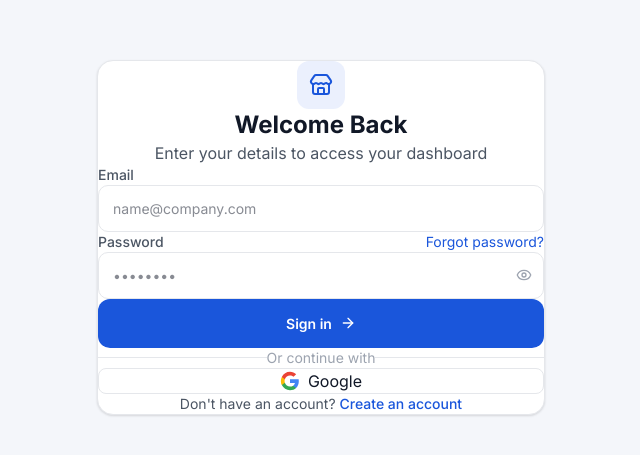
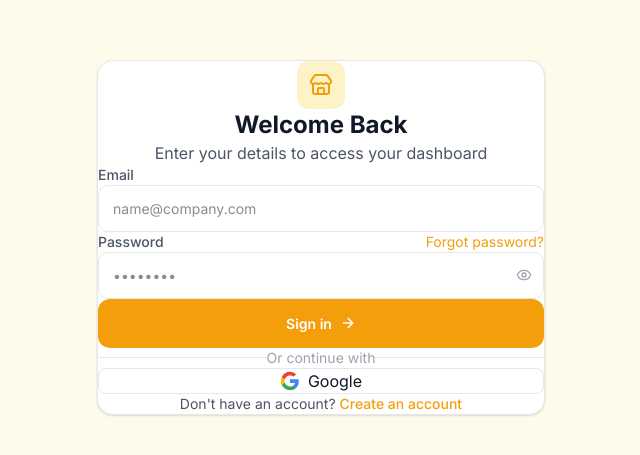
Before and after one commit to ManthanNaidu/retail-os-vision, a Next.js app: page /login in a window 1280 px wide. Shown: the part 163-618 px from the top of the page, without its empty margins (319-959 px from the left). Built offline with nearby package versions, Linux system fonts and the light colour scheme; no server answers.

Commit message:
feat: premium yellow/orange/cream UI overhaul and AI assistant improvements

```diff
--- a/src/app/(dashboard)/ai-assistant/page.tsx
+++ b/src/app/(dashboard)/ai-assistant/page.tsx
@@ -8,6 +8,7 @@ import {
   ChevronRight, MessageSquare
 } from 'lucide-react';
 import { useAppStore } from '@/stores/appStore';
+import { useAuth } from '@/components/providers/AuthProvider';
 import { formatCurrency, getDaysUntilExpiry } from '@/lib/utils';
 
 export interface AIMessage {
@@ -90,7 +91,7 @@ function TypingDots() {
   );
 }
 
-function MessageBubble({ msg }: { msg: AIMessage }) {
+function MessageBubble({ msg, initial }: { msg: AIMessage, initial: string }) {
   const parts = msg.content.split(/(\*\*[^*]+\*\*)/g);
   const isUser = msg.role === 'user';
   return (
@@ -100,7 +101,7 @@ function MessageBubble({ msg }: { msg: AIMessage }) {
       {/* Avatar */}
       <div className={`w-8 h-8 rounded-xl flex items-center justify-center flex-shrink-0 font-bold text-sm ${isUser ? 'gradient-primary text-white' : ''}`}
         style={!isUser ? { background: 'var(--primary-light)' } : {}}>
-        {isUser ? 'R' : <Cpu size={16} style={{ color: 'var(--primary)' }} />}
+        {isUser ? initial : <Cpu size={16} style={{ color: 'var(--primary)' }} />}
       </div>
       <div className="max-w-[80%]">
         <div className={`px-4 py-3 rounded-2xl text-sm leading-relaxed whitespace-pre-line ${isUser ? 'rounded-br-sm text-white' : 'rounded-bl-sm'}`}
@@ -128,6 +129,9 @@ function MessageBubble({ msg }: { msg: AIMessage }) {
 
 export default function AIAssistantPage() {
   const { products, customers, sales } = useAppStore();
+  const { user } = useAuth();
+  const initial = user?.displayName ? user.displayName.charAt(0).toUpperCase() : (user?.email ? user.email.charAt(0).toUpperCase() : 'U');
+
   const [messages, setMessages] = useState<AIMessage[]>([]);
   const [input, setInput] = useState('');
   const [isTyping, setIsTyping] = useState(false);
@@ -149,7 +153,7 @@ LIVE DATA (${new Date().toLocaleDateString('en-IN')}):
 - Expiring products: ${expiring.map(p => `${p.name} (${getDaysUntilExpiry(p.expiryDate!)}d)`).join(', ') || 'None'}
 - Customers: ${customers.length} | Credit outstanding: ₹${totalCredit.toFixed(0)} from ${pendingCredit.length} customers
 - Recent sales: ${sales.slice(0, 3).map(s => `${s.customerName} ₹${s.total}`).join(', ')}
-Rules: Respond in simple, friendly English or Hindi. Use ₹ for currency. Be specific and actionable. Max 5 lines per response. Do NOT use emojis in your response. Use ** for bold text.`;
+Rules: You are an expert retail business advisor. Respond in clear, professional English or Hindi. Always provide complete, well-reasoned, and detailed answers. Use bullet points and formatting to make information digestible. Never use emojis. Use ₹ for currency. Use ** for bold text. Do not artificially truncate your response.`;
   }, [products, customers, sales]);
 
   useEffect(() => {
@@ -246,7 +250,7 @@ Rules: Respond in simple, friendly English or Hindi. Use ₹ for currency. Be sp
       {/* Messages */}
       <div className="flex-1 overflow-y-auto px-4 space-y-4 py-4" style={{ overscrollBehavior: 'contain' }}>
         <AnimatePresence>
-          {messages.map((msg, i) => <MessageBubble key={i} msg={msg} />)}
+          {messages.map((msg, i) => <MessageBubble key={i} msg={msg} initial={initial} />)}
         </AnimatePresence>
 
         {isTyping && (
--- a/src/app/globals.css
+++ b/src/app/globals.css
@@ -3,16 +3,16 @@
 
 :root {
   /* Colors */
-  --primary: #1a56db;          /* Blue */
-  --primary-dark: #1240a0;
-  --primary-light: #EBF0FD;
-  --accent: #f59e0b;           /* Amber accent for highlights */
+  --primary: #f59e0b;          /* Amber/Yellow-Orange */
+  --primary-dark: #d97706;     /* Amber 600 */
+  --primary-light: #fef3c7;    /* Amber 100 */
+  --accent: #f97316;           /* Orange */
   --success: #10b981;
   --warning: #f59e0b;
   --danger: #ef4444;
-  --bg-app: #F4F6FA;           /* App background: very light blue-gray */
+  --bg-app: #fffbeb;           /* Cream/amber-50 */
   --bg-card: #ffffff;
-  --bg-header: #1a56db;        /* Solid blue for page headers */
+  --bg-header: #f59e0b;        /* Amber */
   --text-primary: #111827;
   --text-secondary: #4B5563;
   --text-muted: #9CA3AF;
@@ -30,9 +30,9 @@
   --header-height: 56px;
 
   /* Backwards compatibility */
-  --bg-pearl: #F4F6FA;
-  --bg-warm: #F4F6FA;
-  --bg-sidebar: #0f172a;
+  --bg-pearl: #fffbeb;         /* Cream */
+  --bg-warm: #fffbeb;          /* Cream */
+  --bg-sidebar: #451a03;       /* Dark brown/orange for sidebar */
 }
 
 /* CSS Reset */
@@ -163,7 +163,7 @@ body {
 }
 
 /* Gradient utils */
-.gradient-primary { background: linear-gradient(135deg, #1a56db, #7c3aed); }
+.gradient-primary { background: linear-gradient(135deg, #f59e0b, #f97316); }
 .gradient-success { background: linear-gradient(135deg, #10b981, #059669); }
 .gradient-warning { background: linear-gradient(135deg, #f59e0b, #d97706); }
 .gradient-danger { background: linear-gradient(135deg, #ef4444, #dc2626); }
--- a/src/components/shared/BottomNav.tsx
+++ b/src/components/shared/BottomNav.tsx
@@ -3,13 +3,13 @@
 import Link from 'next/link';
 import { usePathname } from 'next/navigation';
 import { motion } from 'framer-motion';
-import { Home, ShoppingCart, Package, Users, BarChart3 } from 'lucide-react';
+import { Home, ShoppingCart, Package, Users, BarChart3, Sparkles } from 'lucide-react';
 
 const navItems = [
   { href: '/dashboard', icon: Home, label: 'Home' },
   { href: '/billing', icon: ShoppingCart, label: 'Billing' },
+  { href: '/ai-assistant', icon: Sparkles, label: 'AI' },
   { href: '/inventory', icon: Package, label: 'Stock' },
-  { href: '/customers', icon: Users, label: 'Customers' },
   { href: '/reports', icon: BarChart3, label: 'More' },
 ];
 
@@ -33,16 +33,18 @@ export function BottomNav() {
             {isActive && (
               <motion.div
                 layoutId="nav-indicator"
-                className="absolute top-0 w-8 h-[3px] bg-[#1a56db] rounded-b-[4px]"
+                className="absolute top-0 w-8 h-[3px] rounded-b-[4px]"
+                style={{ background: 'var(--primary)' }}
               />
             )}
             <item.icon
               size={22}
               strokeWidth={isActive ? 2.5 : 1.8}
-              color={isActive ? '#1a56db' : '#9CA3AF'}
+              color={isActive ? 'var(--primary)' : '#9CA3AF'}
             />
             <span
-              className={`text-[10px] ${isActive ? 'font-bold text-[#1a56db]' : 'font-medium text-[#9CA3AF]'}`}
+              className={`text-[10px] ${isActive ? 'font-bold' : 'font-medium text-[#9CA3AF]'}`}
+              style={{ color: isActive ? 'var(--primary)' : '#9CA3AF' }}
             >
               {item.label}
             </span>
--- a/src/components/shared/TopBar.tsx
+++ b/src/components/shared/TopBar.tsx
@@ -4,6 +4,7 @@ import { useState, useEffect } from 'react';
 import { motion, AnimatePresence } from 'framer-motion';
 import { Bell, Menu, AlertTriangle, Info, CheckCircle, Clock } from 'lucide-react';
 import { useAppStore } from '@/stores/appStore';
+import { useAuth } from '@/components/providers/AuthProvider';
 import { formatTime } from '@/lib/utils';
 import { cn } from '@/lib/utils';
 
@@ -13,7 +14,10 @@ interface TopBarProps {
 
 export function TopBar({ title }: TopBarProps) {
   const { notifications, unreadCount, toggleSidebar, markNotificationRead, markAllRead } = useAppStore();
+  const { user } = useAuth();
   const [showNotifications, setShowNotifications] = useState(false);
+
+  const initial = user?.displayName ? user.displayName.charAt(0).toUpperCase() : (user?.email ? user.email.charAt(0).toUpperCase() : 'U');
 
   // Trial days remaining
   const [trialDays, setTrialDays] = useState<number | null>(null);
@@ -119,7 +123,7 @@ export function TopBar({ title }: TopBarProps) {
 
           {/* Avatar */}
           <div className="w-9 h-9 rounded-xl gradient-primary flex items-center justify-center text-white font-bold text-sm">
-            R
+            {initial}
           </div>
         </div>
       </div>
```
Also changed, not shown: src/app/(dashboard)/dashboard/page.tsx (+12 -12 lines).
